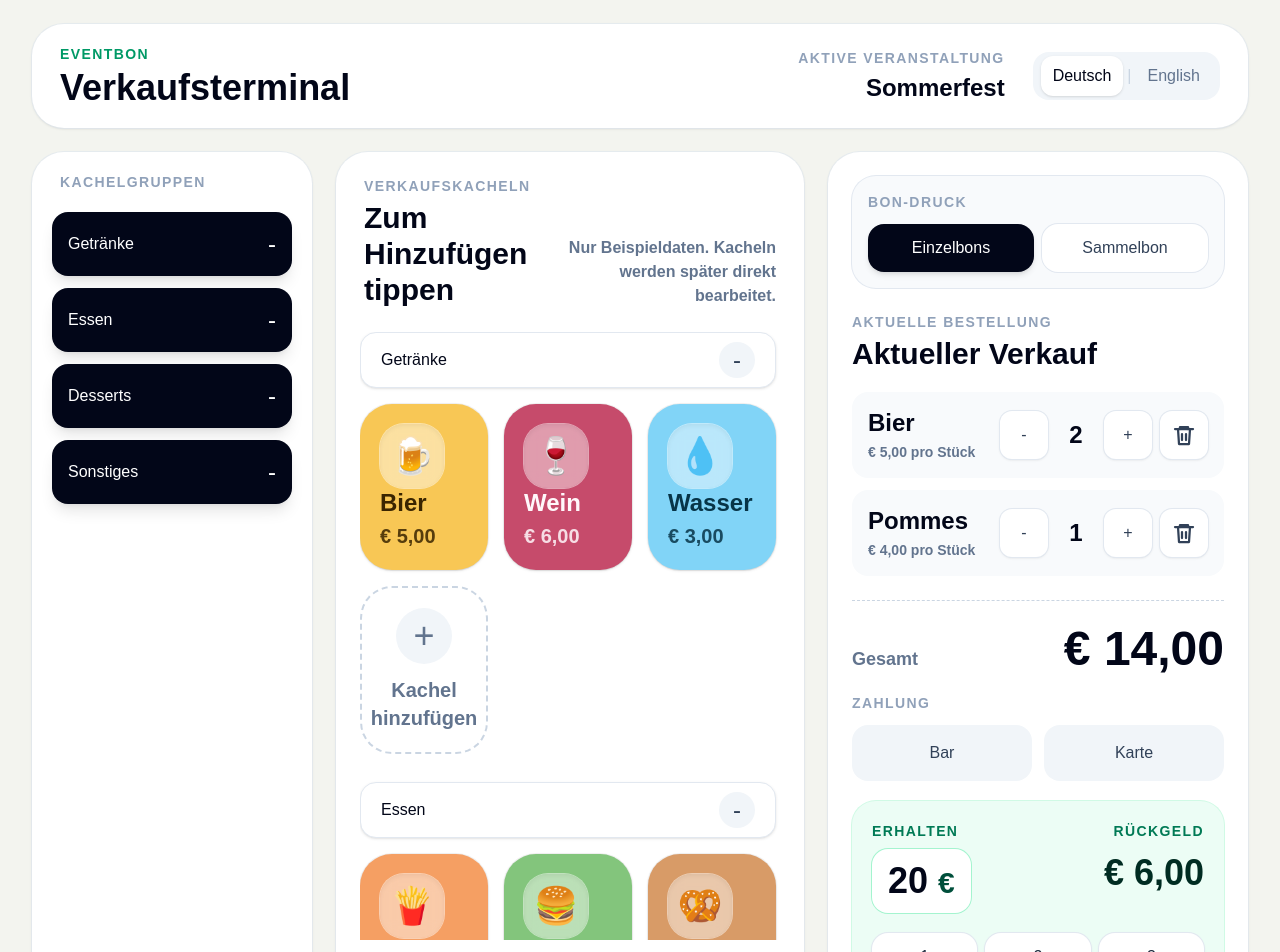
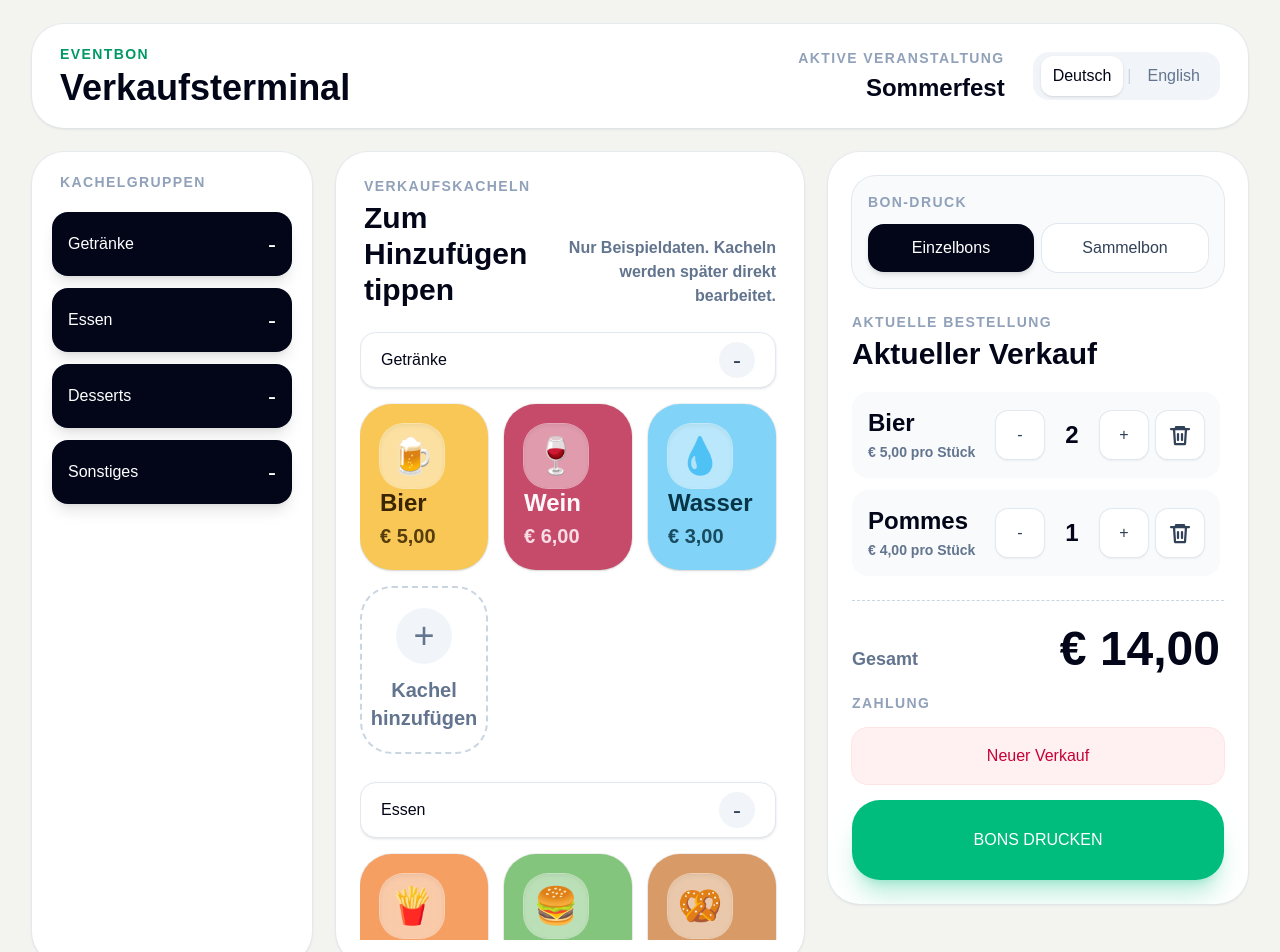
Before and after one commit to noglermi/eventbon, a Next.js app: page / in a window 1280 px wide. Shown: the top 952 px of the page. Built offline with nearby package versions, Linux system fonts and the light colour scheme.

Commit message:
fix: keep sale action buttons visible

```diff
--- a/src/components/sales-terminal/PaymentPanel.tsx
+++ b/src/components/sales-terminal/PaymentPanel.tsx
@@ -54,7 +54,8 @@ export function PaymentPanel({ labels, language, totalCents, receivedCents, rece
   }
 
   return (
-    <section className="space-y-5 border-t border-dashed border-slate-300 pt-6">
+    <section className="flex min-h-0 flex-1 flex-col border-t border-dashed border-slate-300 pt-6">
+      <div className="min-h-0 flex-1 space-y-5 overflow-y-auto pb-4 pr-1">
       <div className="flex items-end justify-between gap-4">
         <span className="text-lg font-black text-slate-500">{labels.total}</span>
         <span className="text-5xl font-black tracking-normal text-slate-950">{formatCents(totalCents)}</span>
@@ -112,7 +113,10 @@ export function PaymentPanel({ labels, language, totalCents, receivedCents, rece
         </div>
       </div>
 
-      <button
+      </div>
+
+      <div className="shrink-0 space-y-4 bg-white pt-4">
+        <button
         type="button"
         onClick={onClearSale}
         className="min-h-14 w-full rounded-2xl bg-rose-50 px-5 text-lg font-black text-rose-700 ring-1 ring-rose-100 transition hover:bg-rose-100 focus:outline-none focus-visible:ring-4 focus-visible:ring-rose-200"
@@ -120,9 +124,10 @@ export function PaymentPanel({ labels, language, totalCents, receivedCents, rece
         {labels.clearSale}
       </button>
 
-      <button type="button" onClick={onOpenPrintPreview} className="min-h-20 w-full rounded-[1.75rem] bg-emerald-500 px-6 text-2xl font-black tracking-normal text-white shadow-xl shadow-emerald-500/25 transition hover:bg-emerald-600 focus:outline-none focus-visible:ring-4 focus-visible:ring-emerald-200 active:scale-[0.99]">
+        <button type="button" onClick={onOpenPrintPreview} className="min-h-20 w-full rounded-[1.75rem] bg-emerald-500 px-6 text-2xl font-black tracking-normal text-white shadow-xl shadow-emerald-500/25 transition hover:bg-emerald-600 focus:outline-none focus-visible:ring-4 focus-visible:ring-emerald-200 active:scale-[0.99]">
         {labels.printVouchers}
-      </button>
+        </button>
+      </div>
     </section>
   );
 }
--- a/src/components/sales-terminal/SalesTerminal.tsx
+++ b/src/components/sales-terminal/SalesTerminal.tsx
@@ -159,9 +159,11 @@ export function SalesTerminal() {
             </div>
           </section>
 
-          <aside className="flex flex-col gap-6 rounded-[2rem] bg-white p-6 shadow-sm ring-1 ring-slate-200/70">
+          <aside className="flex min-h-0 flex-col gap-6 overflow-hidden rounded-[2rem] bg-white p-6 shadow-sm ring-1 ring-slate-200/70 lg:sticky lg:top-6 lg:max-h-[calc(100vh-3rem)]">
             <PrintModeSetting labels={labels} printMode={printMode} onPrintModeChange={setPrintMode} />
-            <Cart items={cartItems} language={language} labels={labels} productsById={productsById} onIncrease={increaseItem} onDecrease={decreaseItem} onRemove={removeItem} />
+            <div className="min-h-0 shrink overflow-y-auto pr-1">
+              <Cart items={cartItems} language={language} labels={labels} productsById={productsById} onIncrease={increaseItem} onDecrease={decreaseItem} onRemove={removeItem} />
+            </div>
             <PaymentPanel labels={labels} language={language} totalCents={totalCents} receivedCents={receivedCents} receivedEntry={receivedEntry} paymentMethod={paymentMethod} onPaymentMethodChange={setPaymentMethod} onReceivedEntryChange={setReceivedEntry} onClearSale={clearSale} onOpenPrintPreview={openPrintPreview} />
           </aside>
         </div>
```
